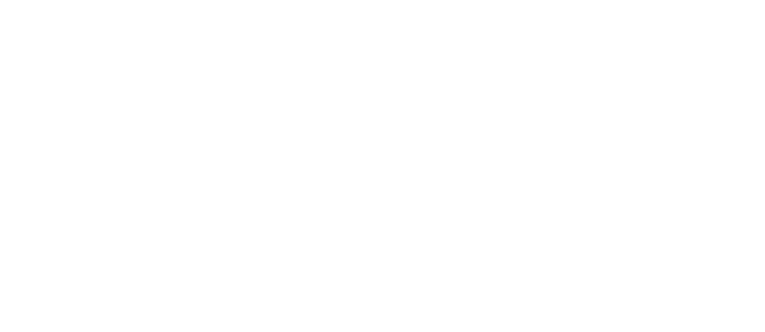
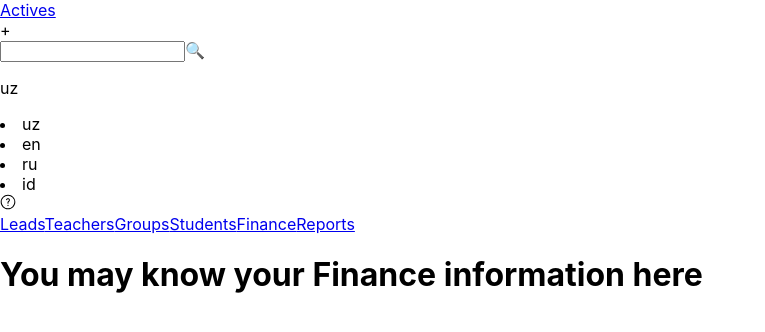
Before and after one commit to AbrorBoqiyev/Cyber_tizim, a React (Create React App) app in the folder oldkiber-tizim/: page /finance in a window 1280 px wide. Before the commit this address had no page. Shown: the top 332 px of the page, without its empty margins (0-765 px from the left). Built offline with nearby package versions, Linux system fonts and the light colour scheme.

Commit message:
menu nav

```diff
--- /dev/null
+++ b/oldkiber-tizim/src/Actives/index.jsx
@@ -0,0 +1,9 @@
+function Actives() {
+    return (
+        <>
+            <h1>Bu yerda faollarni topishingiz mumkin!</h1>
+        </>
+     );
+}
+
+export default Actives;
--- a/oldkiber-tizim/src/AllComponents.jsx
+++ b/oldkiber-tizim/src/AllComponents.jsx
@@ -2,6 +2,11 @@
 import Navigation from "./Navigation";
 import Teachers from "./Teachers";
 import Students from "./Students";
+import Actives from "./Actives";
+import Groups from "./Groups";
+import Finance from "./Finance";
+import Reports from "./Reports";
+import Leads from "./Leads";
 
 
 
@@ -13,8 +18,15 @@
         <>
             <Routes location={location} key={ location.pathname }>
                 <Route path="/" element={< Navigation />}>
-                    <Route index element={< Teachers />} />
-                    <Route path="students" element={< Students />}/>
+                    <Route index element={< Actives />} />
+                    <Route path="/actives" element={< Actives />}/>
+                    <Route path="/leads" element={< Leads />}/>
+                    <Route path="/teachers" element={< Teachers />}/>
+                    <Route path="/groups" element={< Groups />}/>
+                    <Route path="/students" element={< Students />}/>
+                    <Route path="/finance" element={< Finance />}/>
+                    <Route path="/reports" element={< Reports />}/>
+                    {/* <Route path="settings" element={<  />}/> */}
                 </Route>
             </Routes>
         </>
--- /dev/null
+++ b/oldkiber-tizim/src/Finance/index.jsx
@@ -0,0 +1,12 @@
+import './style.scss'
+
+
+function Finance() {
+    return (
+        <>
+            <h1>You may know your Finance information here</h1>
+        </>
+     );
+}
+
+export default Finance;
--- /dev/null
+++ b/oldkiber-tizim/src/Groups/index.jsx
@@ -0,0 +1,11 @@
+import './style.scss'
+
+function Groups() {
+    return (
+        <>
+            <h1>Group members will gather here</h1>
+        </>
+     );
+}
+
+export default Groups;
--- a/oldkiber-tizim/src/Navigation/index.jsx
+++ b/oldkiber-tizim/src/Navigation/index.jsx
@@ -1,17 +1,36 @@
 import './style.scss'
 import { Outlet, Link } from 'react-router-dom';
+import { GoQuestion } from "react-icons/go";
 
 
 function Navigation() {
     return (
         <div className="navigation-cover">
             <header>
+                <div className="upnav">
+                    <Link to={'/actives'}>Actives</Link>
+                    <div className="plus">+</div>
+                    <span className='inp'>
+                        <input type="search" />
+                        🔍
+                    </span>
+                    <span className='lang'>
+                        <p>uz</p>
+                        <li>uz</li>
+                        <li>en</li>
+                        <li>ru</li>
+                        <li>id</li>
+                    </span>
+                    <GoQuestion/>
+                </div>
                 <nav>
-                    <Link to={'/#act'}>Actives</Link>
-                    <Link to={'/#leads'}>Leads</Link>
-                    <Link to={'/#teachers'}>Teachers</Link>
-                    <Link to={'/#groups'}>Groups</Link>
+
+                    <Link to={'/leads'}>Leads</Link>
+                    <Link to={'/teachers'}>Teachers</Link>
+                    <Link to={'/groups'}>Groups</Link>
                     <Link to={'/students'}>Students</Link>
+                    <Link to={'/finance'}>Finance</Link>
+                    <Link to={'/reports'}>Reports</Link>
                 </nav>
             </header>
 
--- /dev/null
+++ b/oldkiber-tizim/src/Reports/index.jsx
@@ -0,0 +1,9 @@
+function Reports() {
+    return (
+        <>
+            <h1>kerakli ma'lumotlarni shu yerdan topasiz</h1>
+        </>
+     );
+}
+
+export default Reports;
```
Also changed, not shown: oldkiber-tizim/src/Finance/style.scss (added), oldkiber-tizim/src/Groups/style.scss (added).
